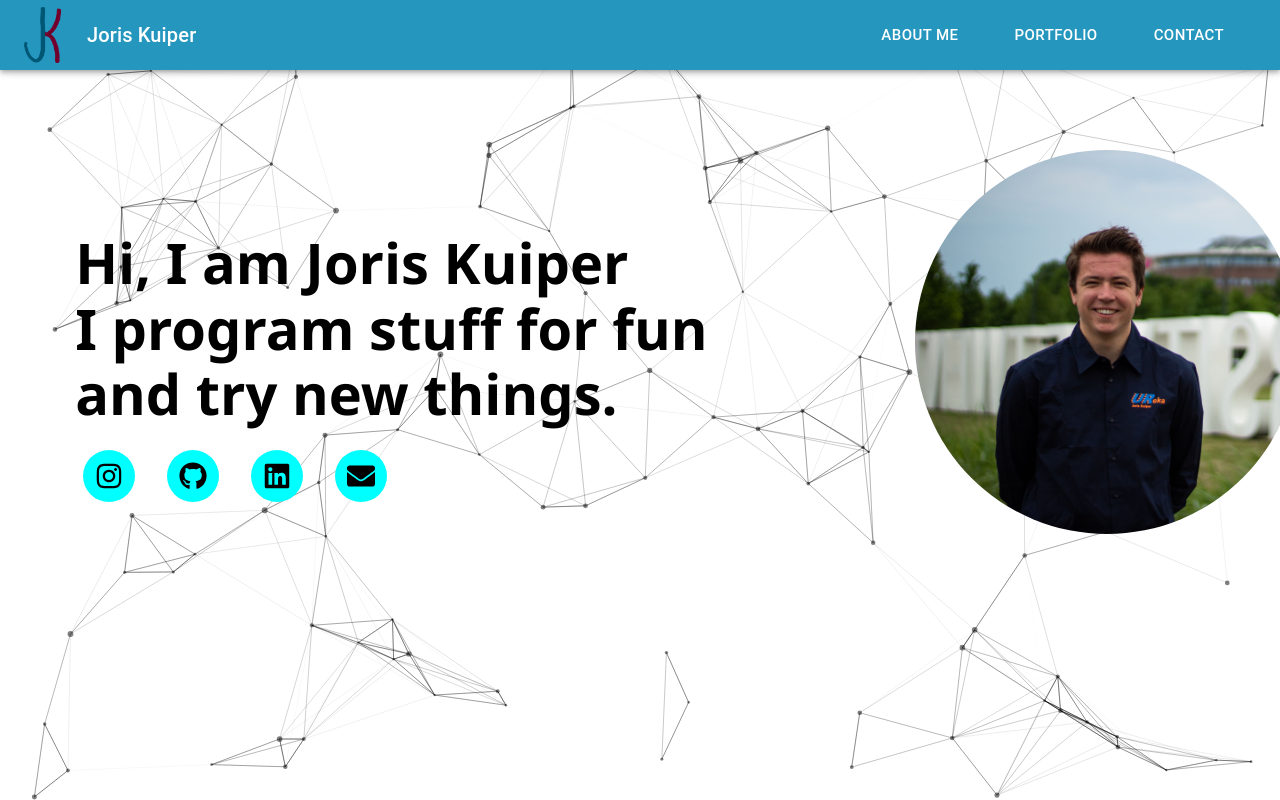
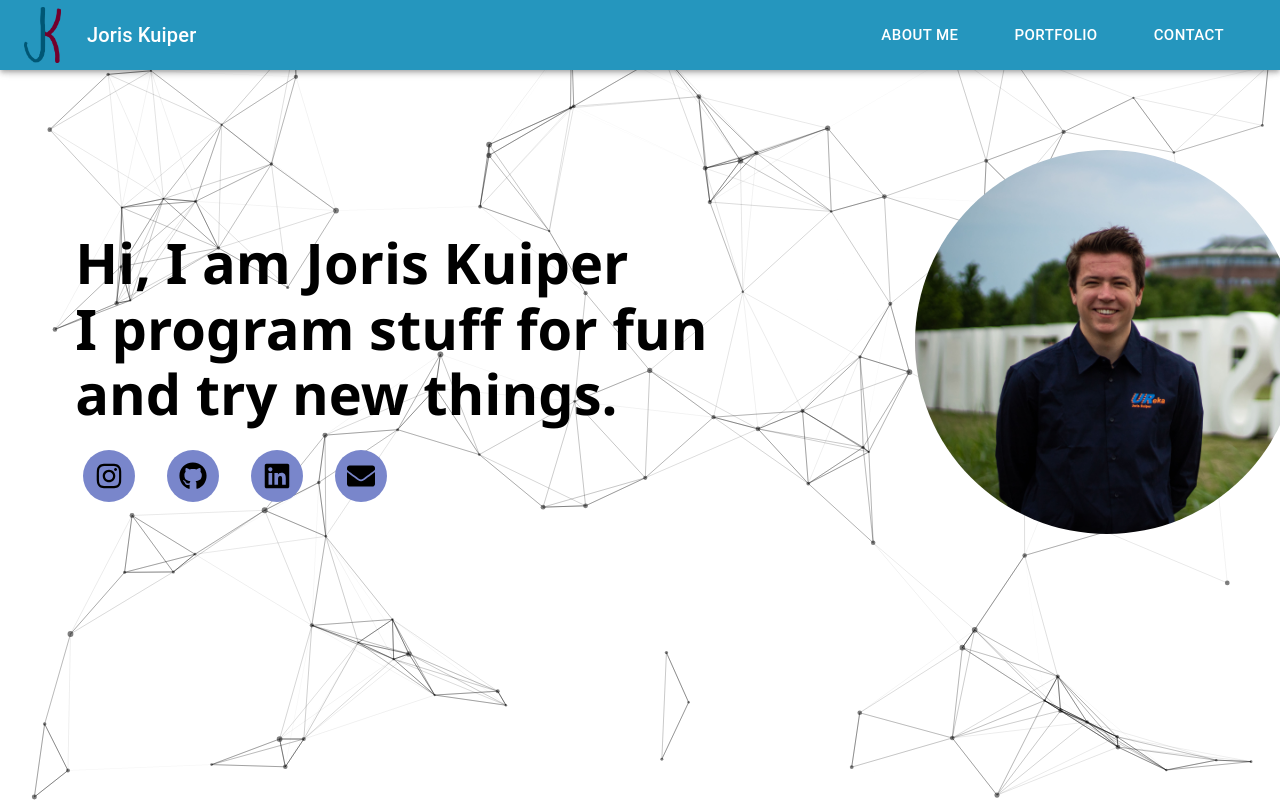
Before and after one commit to kasteelharry/Juno, a React (Create React App) app in the folder juno-client/: page / in a window 1280 px wide. Built offline with nearby package versions, Linux system fonts and the light colour scheme.

Commit message:
Made buttons get theme light color

```diff
--- a/juno-client/src/App/Components/SocialButtons.tsx
+++ b/juno-client/src/App/Components/SocialButtons.tsx
@@ -25,7 +25,7 @@ function SocialButtons() {
                         window.open(socialLinks[index], "_blank", 'noopener,noreferrer')
                     }}
                     size='large'
-                    sx={{color:"black",background:"aqua",marginLeft:4}}>{icon}</IconButton>
+                    sx={{color:"black",bgcolor:"primary.light",marginLeft:4}}>{icon}</IconButton>
                 ))
             }
             </Box>
```
